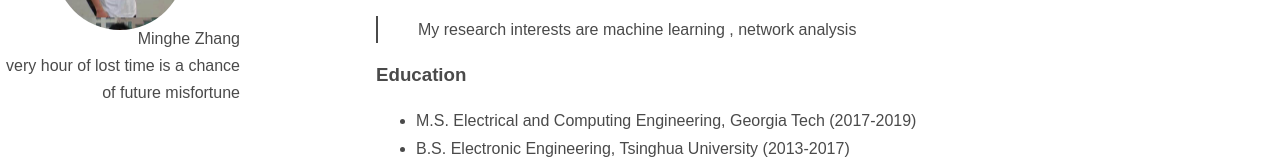
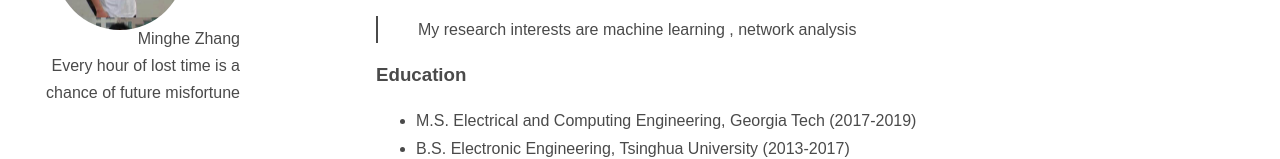
Before and after one commit to Minghe0Zhang/Minghe0Zhang.github.io, a plain HTML site: page 2018/03/21/CV/index.html in a window 1280 px wide. Shown: the part 215-374 px from the top of the page. Drawn offline with Linux system fonts and the light colour scheme; a small style sheet from the web is missing.

Commit message:
Site updated: 2018-03-22 00:30:12

```diff
--- a/2018/03/21/CV/index.html
+++ b/2018/03/21/CV/index.html
@@ -22,7 +22,7 @@
     <section class='menu'>
         <div>Minghe Zhang</div>
 
-            <div>very hour of lost time is a chance of future misfortune</div>
+            <div>Every hour of lost time is a chance of future misfortune</div>
 
         <ul>
 
```
Also changed, not shown: AboutMe/index.html (+1 -1 lines), archives/2018/03/index.html (+1 -1 lines), archives/2018/index.html (+1 -1 lines), archives/index.html (+1 -1 lines), index.html (+1 -1 lines).
